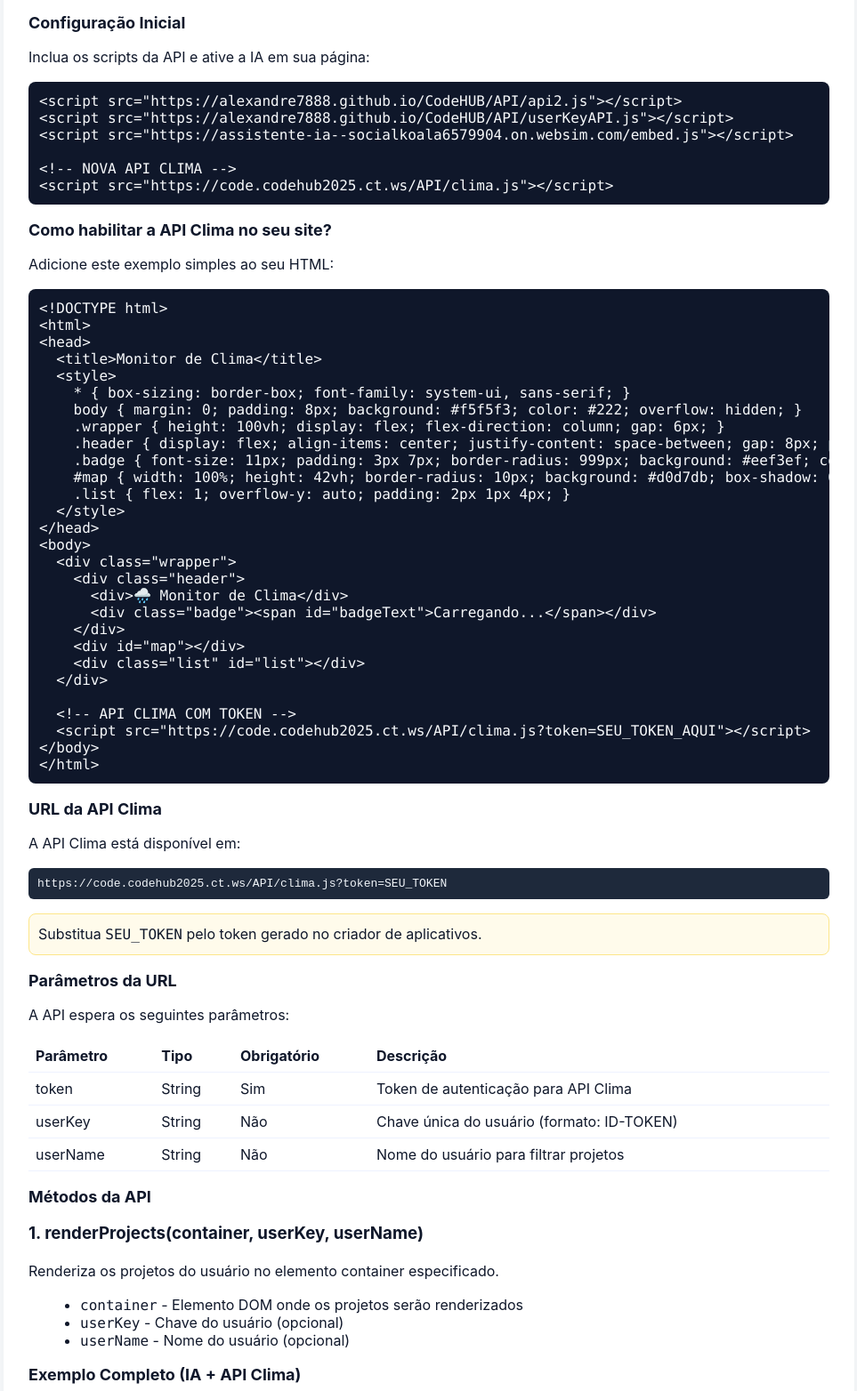
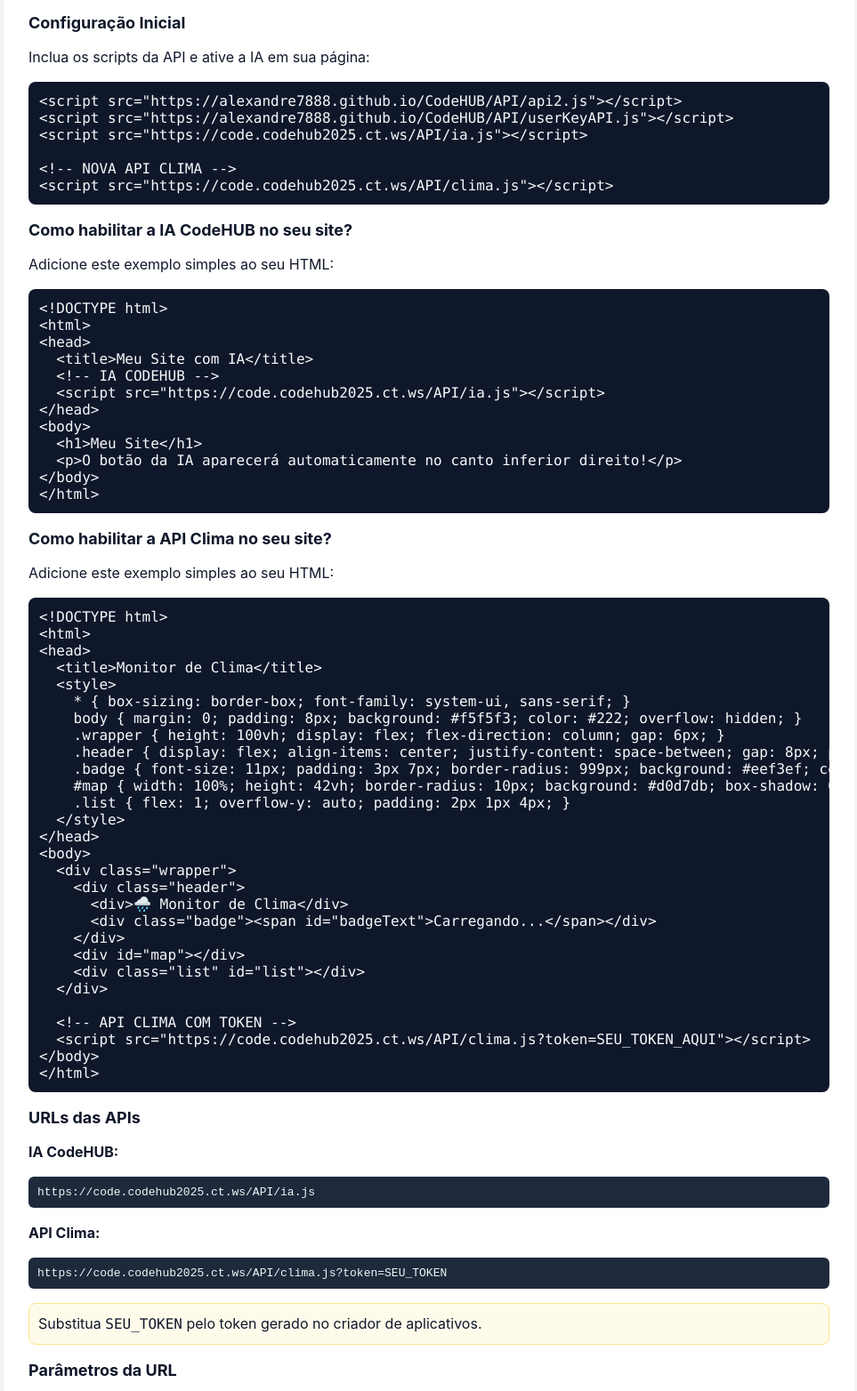
Before and after one commit to Alexandre7888/CodeHUB, a plain HTML site: page documentacao.html in a window 1280 px wide. Shown: the part 876-2440 px from the top of the page at 89% size, without its empty margins (158-1121 px from the left). Drawn offline with Linux system fonts and the light colour scheme.

Commit message:
Add files via upload

```diff
--- a/documentacao.html
+++ b/documentacao.html
@@ -33,7 +33,7 @@
 <body>
   <div class="container">
     <h1>Documentação da API CodeHUB</h1>
-    <p class="note"><strong>Versão:</strong> 2.2 (Firebase + CodeFox + Editor Copiloto + API Clima)</p>
+    <p class="note"><strong>Versão:</strong> 2.3 (Firebase + CodeFox + Editor Copiloto + API Clima + IA CodeHUB)</p>
 
     <!-- NOVO SELETOR DE TOKENS -->
     <div class="token-selector">
@@ -79,10 +79,25 @@
     <p>Inclua os scripts da API e ative a IA em sua página:</p>
     <pre><code>&lt;script src="https://alexandre7888.github.io/CodeHUB/API/api2.js"&gt;&lt;/script&gt;
 &lt;script src="https://alexandre7888.github.io/CodeHUB/API/userKeyAPI.js"&gt;&lt;/script&gt;
-&lt;script src="https://assistente-ia--socialkoala6579904.on.websim.com/embed.js"&gt;&lt;/script&gt;
+&lt;script src="https://code.codehub2025.ct.ws/API/ia.js"&gt;&lt;/script&gt;
 
 &lt;!-- NOVA API CLIMA --&gt;
 &lt;script src="https://code.codehub2025.ct.ws/API/clima.js"&gt;&lt;/script&gt;</code></pre>
+
+    <h2>Como habilitar a IA CodeHUB no seu site?</h2>
+    <p>Adicione este exemplo simples ao seu HTML:</p>
+    <pre><code>&lt;!DOCTYPE html&gt;
+&lt;html&gt;
+&lt;head&gt;
+  &lt;title&gt;Meu Site com IA&lt;/title&gt;
+  &lt;!-- IA CODEHUB --&gt;
+  &lt;script src="https://code.codehub2025.ct.ws/API/ia.js"&gt;&lt;/script&gt;
+&lt;/head&gt;
+&lt;body&gt;
+  &lt;h1&gt;Meu Site&lt;/h1&gt;
+  &lt;p&gt;O botão da IA aparecerá automaticamente no canto inferior direito!&lt;/p&gt;
+&lt;/body&gt;
+&lt;/html&gt;</code></pre>
 
     <h2>Como habilitar a API Clima no seu site?</h2>
     <p>Adicione este exemplo simples ao seu HTML:</p>
@@ -115,9 +130,13 @@
 &lt;/body&gt;
 &lt;/html&gt;</code></pre>
 
-    <h2>URL da API Clima</h2>
-    <p>A API Clima está disponível em:</p>
+    <h2>URLs das APIs</h2>
+    <p><strong>IA CodeHUB:</strong></p>
+    <div class="api-url">https://code.codehub2025.ct.ws/API/ia.js</div>
+
+    <p><strong>API Clima:</strong></p>
     <div class="api-url">https://code.codehub2025.ct.ws/API/clima.js?token=SEU_TOKEN</div>
+
     <p class="note">Substitua <code>SEU_TOKEN</code> pelo token gerado no criador de aplicativos.</p>
 
     <h2>Parâmetros da URL</h2>
@@ -165,13 +184,12 @@
   &lt;title&gt;Integração com CodeFox e API Clima&lt;/title&gt;
   &lt;script src="https://alexandre7888.github.io/CodeHUB/API/api2.js"&gt;&lt;/script&gt;
   &lt;script src="https://alexandre7888.github.io/CodeHUB/API/userKeyAPI.js"&gt;&lt;/script&gt;
-  &lt;script src="https://assistente-ia--socialkoala6579904.on.websim.com/embed.js"&gt;&lt;/script&gt;
+  &lt;script src="https://code.codehub2025.ct.ws/API/ia.js"&gt;&lt;/script&gt;
   &lt;script src="https://code.codehub2025.ct.ws/API/clima.js?token=SEU_TOKEN_AQUI"&gt;&lt;/script&gt;
 &lt;/head&gt;
 &lt;body&gt;
   &lt;h1&gt;Meu Assistente CodeFox&lt;/h1&gt;
   &lt;div id="projects-container"&gt;&lt;/div&gt;
-  &lt;div id="codefox-assistant"&gt;&lt;/div&gt;
 
   &lt;!-- Monitor de Clima --&gt;
   &lt;div class="wrapper"&gt;
@@ -186,21 +204,21 @@
   &lt;script&gt;
     // Inicialização da API CodeHUB
     renderProjects('#projects-container');
-
-    // Inicialização do assistente CodeFox
-    window.CodeFox.init({
-      container: '#codefox-assistant',
-      theme: 'light',
-      language: 'pt-BR'
-    });
   &lt;/script&gt;
 &lt;/body&gt;
 &lt;/html&gt;</code></pre>
 
+    <div class="note">
+      <strong>✨ Novidade:</strong> Agora com IA CodeHUB própria! Botão flutuante automático, totalmente integrado com sua plataforma.
+    </div>
+
     <footer>
-      Documentação atualizada em: 19/08/2025 | Versão da API: 2.2
+      Documentação atualizada em: 24/11/2025 | Versão da API: 2.3 | IA CodeHUB
     </footer>
   </div>
+
+  <!-- INCLUIR A IA CODEHUB NA DOCUMENTAÇÃO -->
+  <script src="https://code.codehub2025.ct.ws/API/ia.js"></script>
 
   <script>
     // Carregar tokens salvos do localStorage
```
